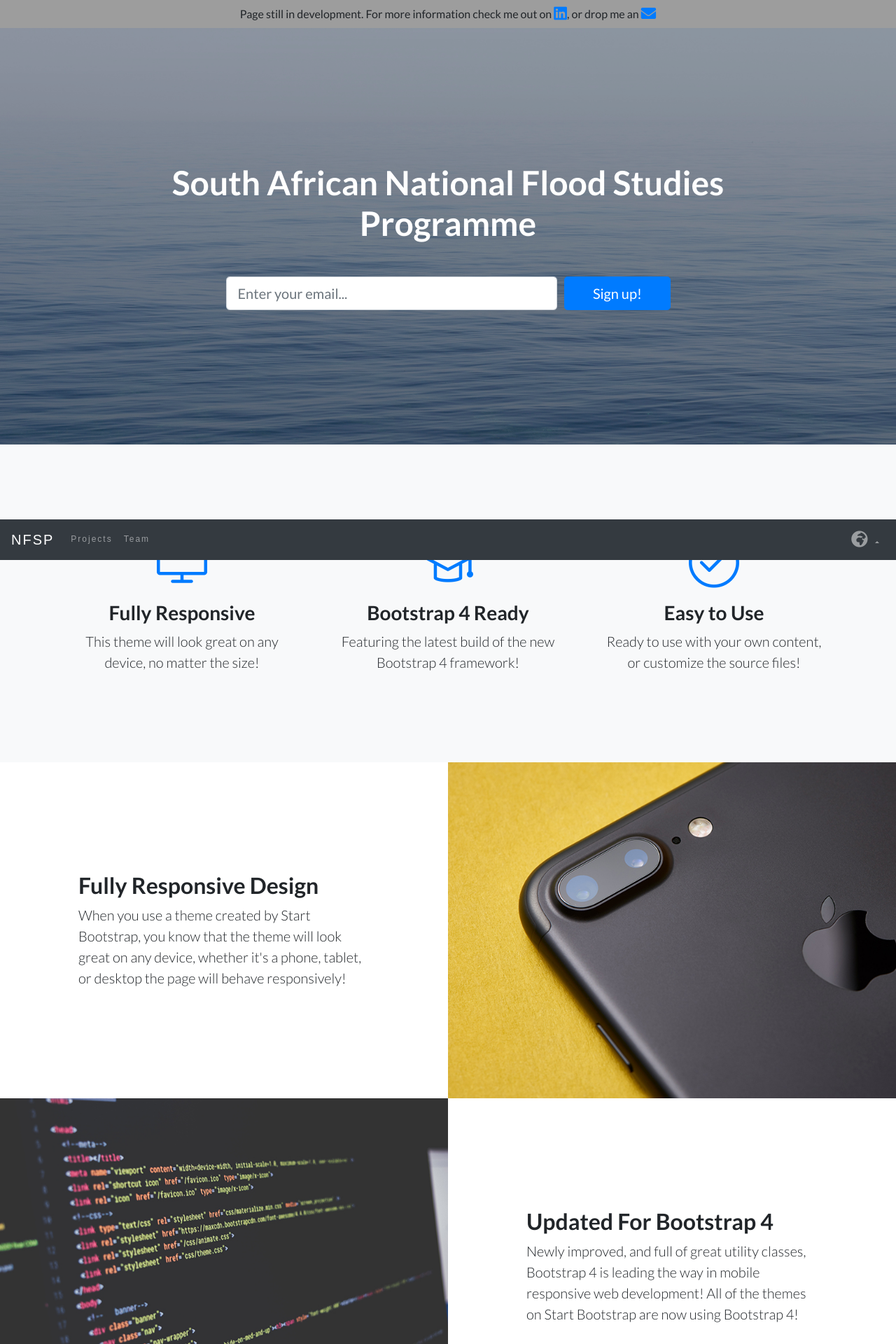
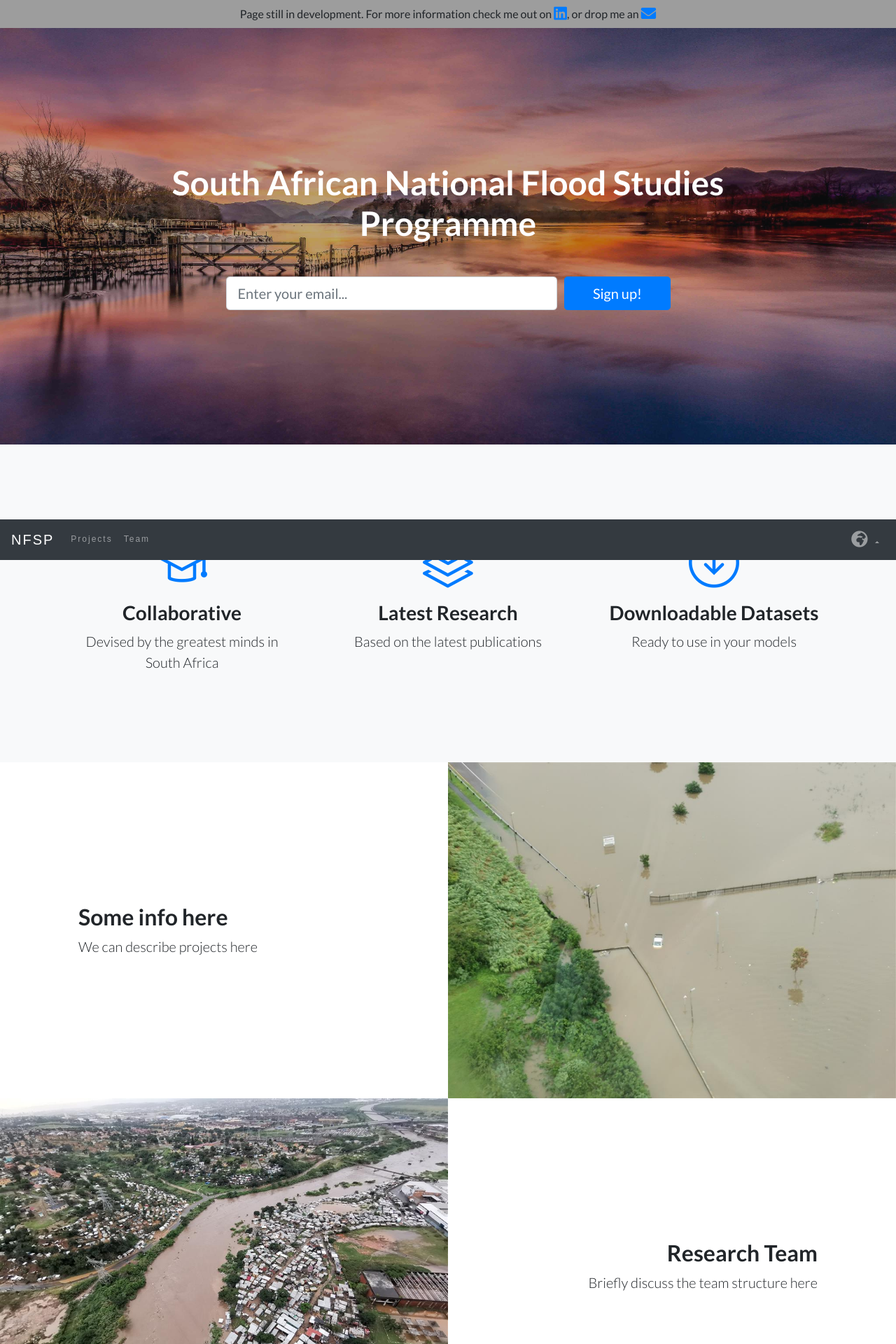
Before and after one commit to JPKavCal/NFSPWeb, a Django app: page / in a window 1280 px wide. Shown: the top 1920 px of the page at 70% size. Run offline with Django 3.2, Linux system fonts and the light colour scheme; some libraries are stand-ins or nearby versions.

Commit message:
Aesthetics...

```diff
--- a/static/gebruikers/NFSP.css
+++ b/static/gebruikers/NFSP.css
@@ -113,7 +113,7 @@ footer {
 /*    -moz-font-smoothing: antialiased;*/
 /*}*/
 .heading-title {
-    margin-bottom: 100px;
+    margin-bottom: 10px;
 }
 .text-center {
     text-align: center;
--- a/templates/NFSP_Website/index.html
+++ b/templates/NFSP_Website/index.html
@@ -28,7 +28,9 @@
                 <input type="email" class="form-control form-control-lg" placeholder="Enter your email...">
               </div>
               <div class="col-12 col-md-3">
-                <button type="submit" class="btn btn-block btn-lg btn-primary">Sign up!</button>
+                <button type="button" class="btn btn-block btn-lg btn-primary" data-toggle="modal" data-target="#exampleModal">
+                    Sign up!
+                </button>
               </div>
             </div>
           </form>
@@ -44,28 +46,28 @@
         <div class="col-lg-4">
           <div class="features-icons-item mx-auto mb-5 mb-lg-0 mb-lg-3">
             <div class="features-icons-icon d-flex">
-              <i class="icon-screen-desktop m-auto text-primary"></i>
+              <i class="icon-graduation m-auto text-primary"></i>
             </div>
-            <h3>Fully Responsive</h3>
-            <p class="lead mb-0">This theme will look great on any device, no matter the size!</p>
+            <h3>Collaborative</h3>
+            <p class="lead mb-0">Devised by the greatest minds in South Africa</p>
           </div>
         </div>
         <div class="col-lg-4">
           <div class="features-icons-item mx-auto mb-5 mb-lg-0 mb-lg-3">
             <div class="features-icons-icon d-flex">
-              <i class="icon-graduation m-auto text-primary"></i>
+              <i class="icon-layers m-auto text-primary"></i>
             </div>
-            <h3>Bootstrap 4 Ready</h3>
-            <p class="lead mb-0">Featuring the latest build of the new Bootstrap 4 framework!</p>
+            <h3>Latest Research</h3>
+            <p class="lead mb-0">Based on the latest publications</p>
           </div>
         </div>
         <div class="col-lg-4">
           <div class="features-icons-item mx-auto mb-0 mb-lg-3">
             <div class="features-icons-icon d-flex">
-              <i class="icon-check m-auto text-primary"></i>
+              <i class="icon-arrow-down-circle m-auto text-primary"></i>
             </div>
-            <h3>Easy to Use</h3>
-            <p class="lead mb-0">Ready to use with your own content, or customize the source files!</p>
+            <h3>Downloadable Datasets</h3>
+            <p class="lead mb-0">Ready to use in your models</p>
           </div>
         </div>
       </div>
@@ -79,22 +81,22 @@
 
         <div class="col-lg-6 order-lg-2 text-white showcase-img" style="background-image: url({% static 'nfsp/img/bg-showcase-1.jpg' %});"></div>
         <div class="col-lg-6 order-lg-1 my-auto showcase-text">
-          <h2>Fully Responsive Design</h2>
-          <p class="lead mb-0">When you use a theme created by Start Bootstrap, you know that the theme will look great on any device, whether it's a phone, tablet, or desktop the page will behave responsively!</p>
+          <h2>Some info here</h2>
+          <p class="lead mb-0">We can describe projects here</p>
         </div>
       </div>
       <div class="row no-gutters">
         <div class="col-lg-6 text-white showcase-img" style="background-image: url({% static 'nfsp/img/bg-showcase-2.jpg' %});"></div>
         <div class="col-lg-6 my-auto showcase-text">
-          <h2>Updated For Bootstrap 4</h2>
-          <p class="lead mb-0">Newly improved, and full of great utility classes, Bootstrap 4 is leading the way in mobile responsive web development! All of the themes on Start Bootstrap are now using Bootstrap 4!</p>
+          <h2 style="text-align: right" >Research Team</h2>
+          <p class="lead mb-0" style="text-align: right">Briefly discuss the team structure here</p>
         </div>
       </div>
       <div class="row no-gutters">
         <div class="col-lg-6 order-lg-2 text-white showcase-img" style="background-image: url({% static 'nfsp/img/bg-showcase-3.jpg' %});"></div>
         <div class="col-lg-6 order-lg-1 my-auto showcase-text">
-          <h2>Easy to Use &amp; Customize</h2>
-          <p class="lead mb-0">Landing Page is just HTML and CSS with a splash of SCSS for users who demand some deeper customization options. Out of the box, just add your content and images, and your new landing page will be ready to go!</p>
+          <h2>Local Knowledge</h2>
+          <p class="lead mb-0">Where local knowledge and global methods collide</p>
         </div>
       </div>
     </div>
@@ -108,22 +110,19 @@
         <div class="col-lg-4">
           <div class="testimonial-item mx-auto mb-5 mb-lg-0">
             <a href="http://www.dwa.gov.za/default.aspx"><img class="img-fluid mb-3" src="{% static 'nfsp/images/DWS_logo.jpg' %}" alt=""></a>
-            <h5>Margaret E.</h5>
-            <p class="font-weight-light mb-0">"This is fantastic! Thanks so much guys!"</p>
+            <h5>DWS</h5>
           </div>
         </div>
         <div class="col-lg-4">
           <div class="testimonial-item mx-auto mb-5 mb-lg-0">
             <a href="http://www.wrc.org.za/"><img class="img-fluid mb-3" src="{% static 'nfsp/images/WRC_logo.jpg' %}" alt=""></a>
-            <h5>Fred S.</h5>
-            <p class="font-weight-light mb-0">"Bootstrap is amazing. I've been using it to create lots of super nice landing pages."</p>
+            <h5>WRC</h5>
           </div>
         </div>
         <div class="col-lg-4">
           <div class="testimonial-item mx-auto mb-5 mb-lg-0">
             <a href="https://www.sancold.org.za/"><img class="img-fluid mb-3" src="{% static 'nfsp/images/SANCOLD_logo.jpeg' %}" alt=""></a>
-            <h5>Sarah W.</h5>
-            <p class="font-weight-light mb-0">"Thanks so much for making these free resources available to us!"</p>
+            <h5>SANCOLD</h5>
           </div>
         </div>
       </div>
@@ -131,22 +130,19 @@
         <div class="col-lg-4">
           <div class="testimonial-item mx-auto mb-5 mb-lg-0">
             <a href="https://www.ukzn.ac.za/"><img class="img-fluid mb-3" src="{% static 'nfsp/images/UKZN_logo.png' %}" alt=""></a>
-            <h5>Margaret E.</h5>
-            <p class="font-weight-light mb-0">"This is fantastic! Thanks so much guys!"</p>
+            <h5>University of KwaZulu-Natal</h5>
           </div>
         </div>
         <div class="col-lg-4">
           <div class="testimonial-item mx-auto mb-5 mb-lg-0">
             <a href="https://www.cut.ac.za/"><img class="img-fluid mb-3" src="{% static 'nfsp/images/CUT_logo.png' %}" alt=""></a>
-            <h5>Fred S.</h5>
-            <p class="font-weight-light mb-0">"Bootstrap is amazing. I've been using it to create lots of super nice landing pages."</p>
+            <h5>Central University of Technology</h5>
           </div>
         </div>
         <div class="col-lg-4">
           <div class="testimonial-item mx-auto mb-5 mb-lg-0">
             <a href="http://www.sun.ac.za/english"><img class="img-fluid mb-3" src="{% static 'nfsp/images/SU_logo.jpg' %}" alt=""></a>
-            <h5>Sarah W.</h5>
-            <p class="font-weight-light mb-0">"Thanks so much for making these free resources available to us!"</p>
+            <h5>Stellenbosch University</h5>
           </div>
         </div>
       </div>
@@ -156,25 +152,25 @@
   <!-- Call to Action -->
   <section class="call-to-action text-white text-center" style="background-image: url({% static 'nfsp/img/bg-masthead.jpg' %})">
     <div class="overlay"></div>
-    <div class="container">
-      <div class="row">
-        <div class="col-xl-9 mx-auto">
-          <h2 class="mb-4">Ready to get started? Sign up now!</h2>
-        </div>
-        <div class="col-md-10 col-lg-8 col-xl-7 mx-auto">
-          <form>
-            <div class="form-row">
-              <div class="col-12 col-md-9 mb-2 mb-md-0">
-                <input type="email" class="form-control form-control-lg" placeholder="Enter your email...">
-              </div>
-              <div class="col-12 col-md-3">
-                <button type="submit" class="btn btn-block btn-lg btn-primary">Sign up!</button>
-              </div>
-            </div>
-          </form>
-        </div>
+  </section>
+
+  <div class="modal fade" id="exampleModal" tabindex="-1" role="dialog" aria-labelledby="exampleModalLabel" aria-hidden="true">
+  <div class="modal-dialog" role="document">
+    <div class="modal-content">
+      <div class="modal-header">
+        <h5 class="modal-title" id="exampleModalLabel">Not implemented yet...</h5>
+        <button type="button" class="close" data-dismiss="modal" aria-label="Close">
+          <span aria-hidden="true">&times;</span>
+        </button>
+      </div>
+      <div class="modal-body">
+        Thanks for the interest... We have however not implemented our e-mail sign up as yet. Please check back again at a later stage.
+      </div>
+      <div class="modal-footer">
+        <button type="button" class="btn btn-secondary" data-dismiss="modal">Close</button>
       </div>
     </div>
-  </section>
+  </div>
+</div>
 
 {% endblock %}
```
Also changed, not shown: templates/NFSP_Website/team.html (+39 -22 lines), static/nfsp/images/Katelyn.jpg, static/nfsp/images/Thomas_Kjeldsen.jpg, static/nfsp/images/thomas-james-rowe.jpg, static/nfsp/img/bg-masthead.jpg, static/nfsp/img/bg-showcase-1.jpg, static/nfsp/img/bg-showcase-2.jpg, static/nfsp/img/bg-showcase-3.jpg, static/nfsp/img/testimonials-1.jpg (deleted), static/nfsp/img/testimonials-2.jpg (deleted), static/nfsp/img/testimonials-3.jpg (deleted).
